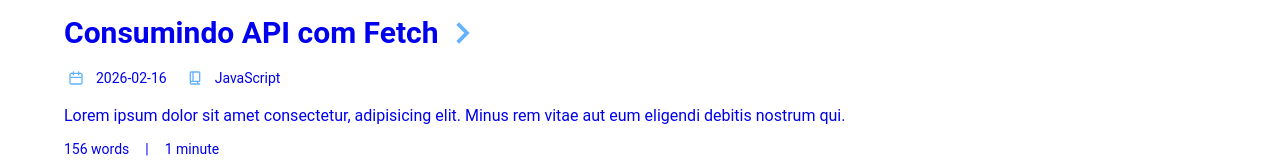
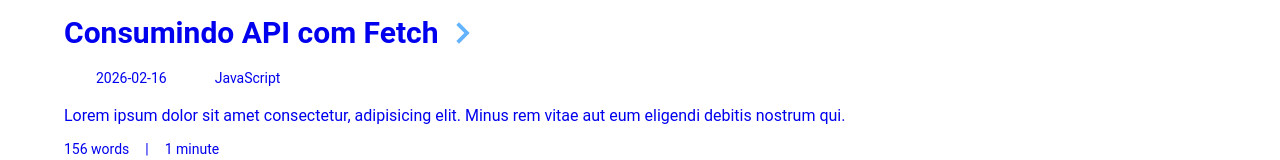
Before and after one commit to joseildoandrade12/my_portfolio, a Vue app: page / in a window 1280 px wide. Shown: the part 578-738 px from the top of the page. Built offline with nearby package versions, Linux system fonts and the light colour scheme; no server answers.

Commit message:
remove prop fill in components icon

```diff
--- a/src/components/PostItem.vue
+++ b/src/components/PostItem.vue
@@ -17,13 +17,13 @@
       <div class="informations-post">
         <div class="date">
           <div class="icon date">
-            <CalendarIcon fill="#63B3FF" width="16px" height="16px" />
+            <CalendarIcon width="16px" height="16px" />
           </div>
           {{ props.post.date }}
         </div>
         <div class="category">
           <div class="icon category">
-            <BookIcon fill="#63B3FF" width="16px" height="16px" />
+            <BookIcon width="16px" height="16px" />
           </div>
           {{ props.post.category }}
         </div>
```
